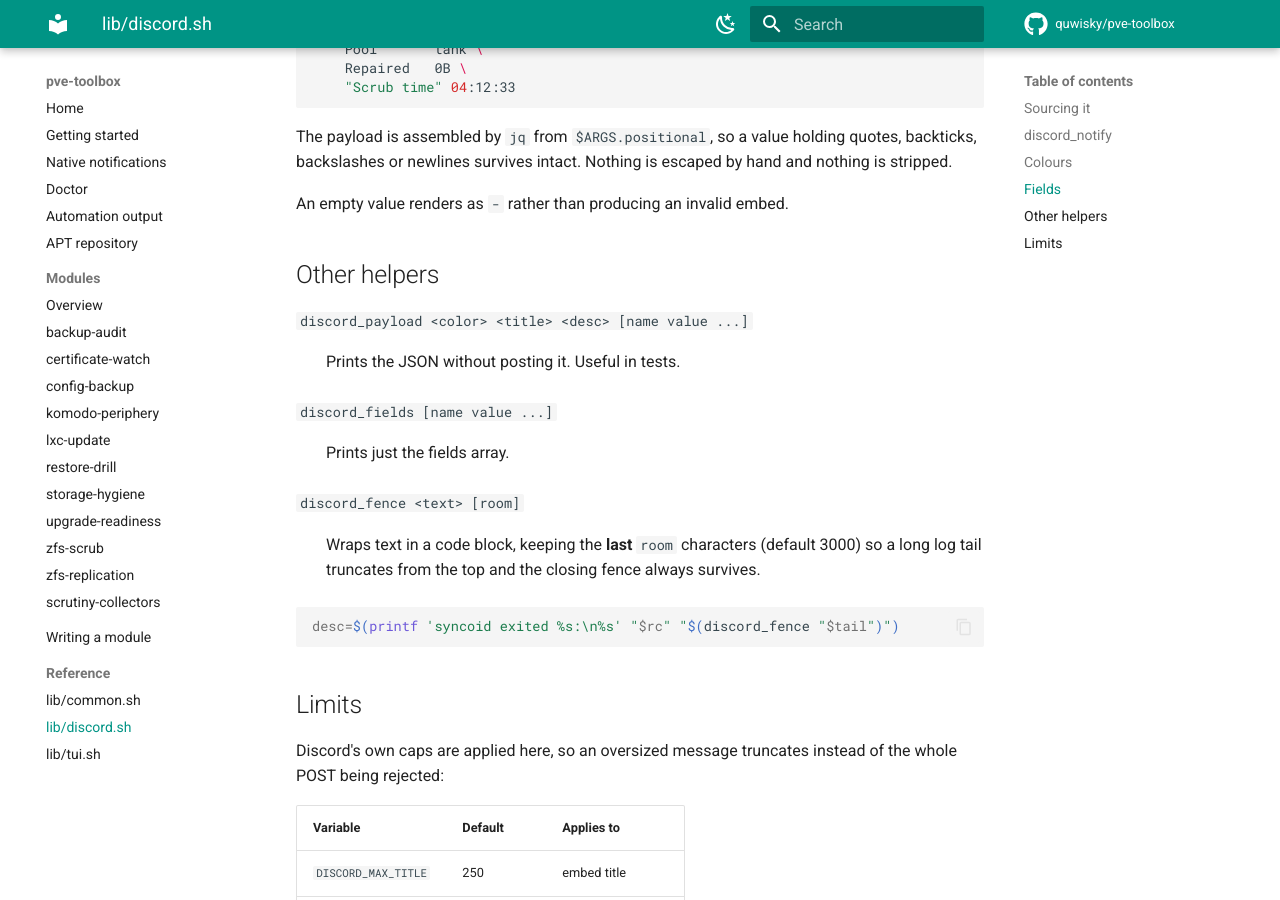
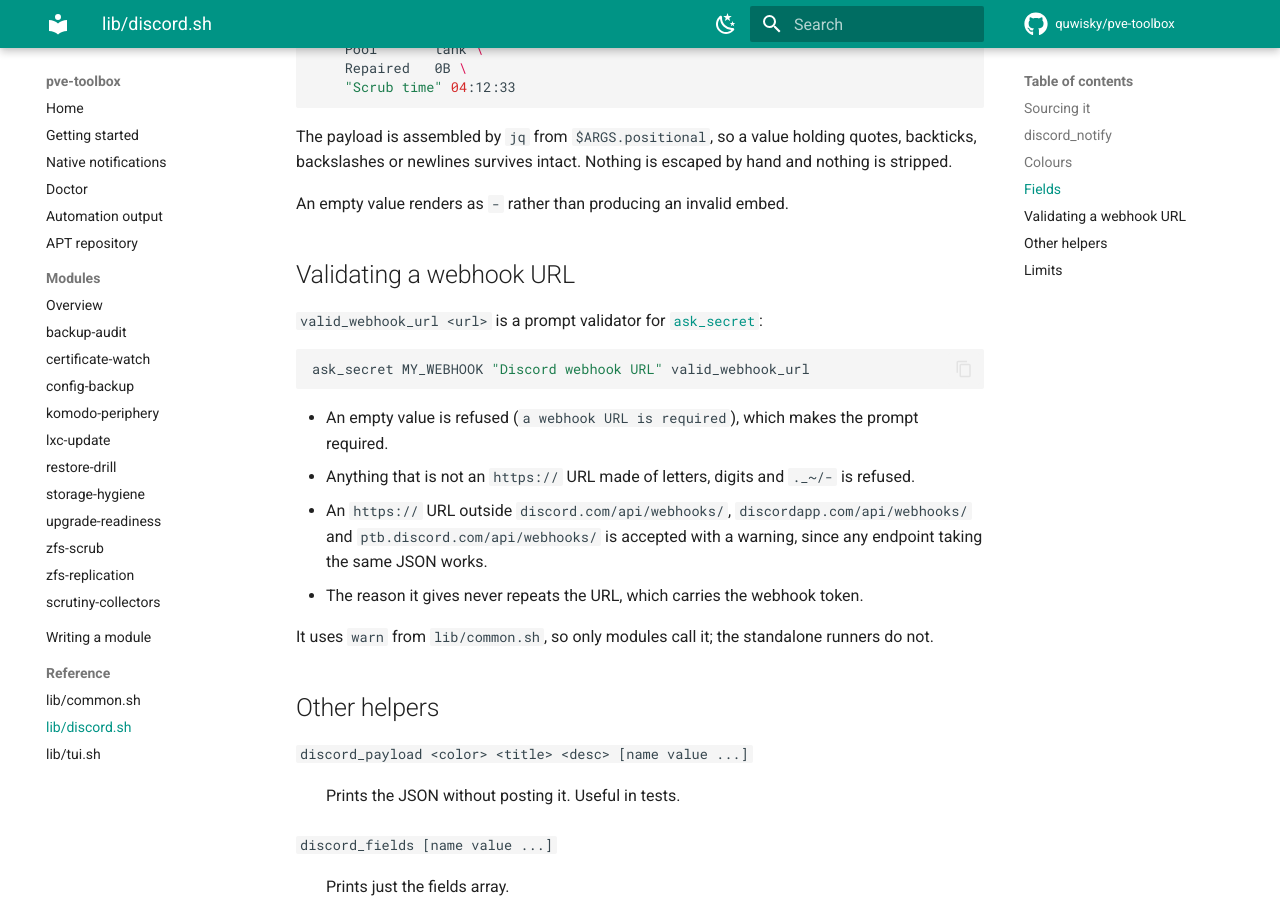
Before and after one commit to quwisky/pve-toolbox, an MkDocs documentation site: the page built from docs/reference/discord.md, in a window 1280 px wide and 900 px high, scrolled down 1570 px. Built offline with MkDocs 1.6.1 and Material for MkDocs 9.7.7, drawn with Linux system fonts in a browser that asks for light colours; comment, search, counter and statistics services are not loaded.

Commit message:
docs(input): scope the -y validation claim and document valid_webhook_url
getting-started no longer claims every preset is validated before any
write; only presets read through validated prompts are, and the remaining
modules are being migrated. The discord.sh reference lists
valid_webhook_url, and the launcher's comment on collecting the module list
first describes the fail-closed prompts.

Co-Authored-By: Claude Opus 5.5 <noreply@anthropic.com>
Claude-Session: https://claude.ai/code/session_011KxtBtqL421fz5g4qHjyYD

````diff
--- a/docs/reference/discord.md
+++ b/docs/reference/discord.md
@@ -74,6 +74,27 @@ by hand and nothing is stripped.
 
 An empty value renders as `-` rather than producing an invalid embed.
 
+## Validating a webhook URL
+
+`valid_webhook_url <url>` is a prompt validator for
+[`ask_secret`](common.md#prompts):
+
+```bash
+ask_secret MY_WEBHOOK "Discord webhook URL" valid_webhook_url
+```
+
+- An empty value is refused (`a webhook URL is required`), which makes the
+  prompt required.
+- Anything that is not an `https://` URL made of letters, digits and
+  `._~/-` is refused.
+- An `https://` URL outside `discord.com/api/webhooks/`,
+  `discordapp.com/api/webhooks/` and `ptb.discord.com/api/webhooks/` is
+  accepted with a warning, since any endpoint taking the same JSON works.
+- The reason it gives never repeats the URL, which carries the webhook token.
+
+It uses `warn` from `lib/common.sh`, so only modules call it; the standalone
+runners do not.
+
 ## Other helpers
 
 `discord_payload <color> <title> <desc> [name value ...]`
````
Also changed, not shown: docs/getting-started.md (+5 -4 lines), 1 other file.
